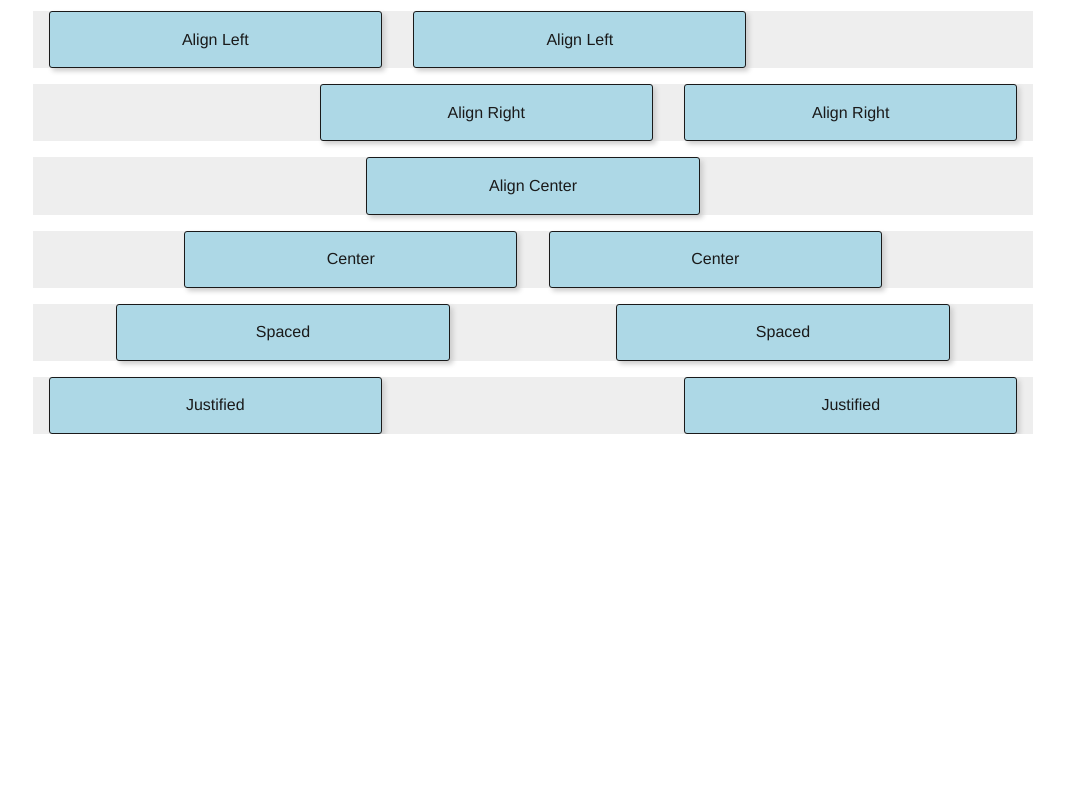
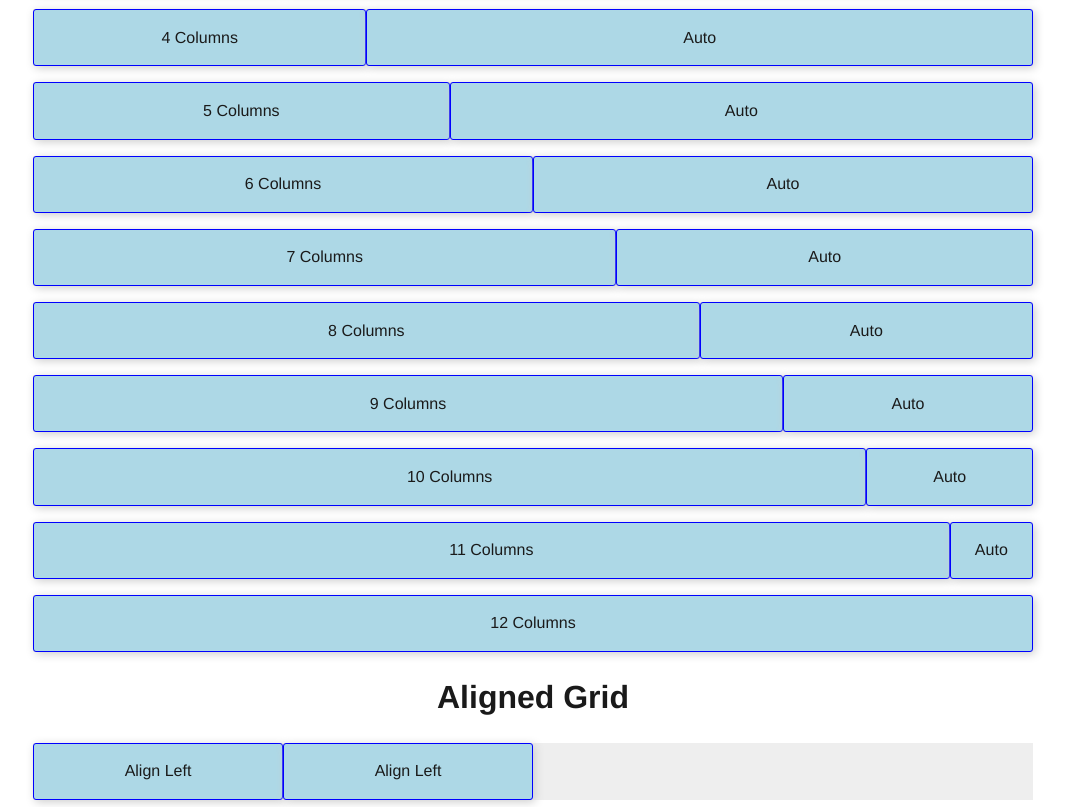
Before and after one commit to travispamaral/flexbox-grid, a website: page index.html in a window 1280 px wide. Shown: the part 742-1549 px from the top of the page, without its empty margins (107-1176 px from the left). Before the commit the page ends 1176 px from the top, so only its background shows below. Drawn offline with Linux system fonts and the light colour scheme.

Commit message:
add in all columns and pushes

```diff
--- a/index.html
+++ b/index.html
@@ -38,15 +38,55 @@
 </section>
 
 <section id="variable-columns">
-	<h1 class="text-center">Variable Columns</h1>
+	<h1 class="text-center">Sized Columns</h1>
 	<div class="row">
-		<div class="col col-3">1/3</div>
+		<div class="col col-1">Column</div>
 		<div class="col">Auto</div>
 	</div>
 	<div class="row">
-		<div class="col col-4">1/4</div>
+		<div class="col col-2">2 columns</div>
 		<div class="col">Auto</div>
 	</div>
+	<div class="row">
+		<div class="col col-3">3 Columns</div>
+		<div class="col">Auto</div>
+	</div>
+	<div class="row">
+		<div class="col col-4">4 Columns</div>
+		<div class="col">Auto</div>
+	</div>
+	<div class="row">
+		<div class="col col-5">5 Columns</div>
+		<div class="col">Auto</div>
+	</div>
+	<div class="row">
+		<div class="col col-6">6 Columns</div>
+		<div class="col">Auto</div>
+	</div>
+	<div class="row">
+		<div class="col col-7">7 Columns</div>
+		<div class="col">Auto</div>
+	</div>
+	<div class="row">
+		<div class="col col-8">8 Columns</div>
+		<div class="col">Auto</div>
+	</div>
+	<div class="row">
+		<div class="col col-9">9 Columns</div>
+		<div class="col">Auto</div>
+	</div>
+	<div class="row">
+		<div class="col col-10">10 Columns</div>
+		<div class="col">Auto</div>
+	</div>
+	<div class="row">
+		<div class="col col-11">11 Columns</div>
+		<div class="col">Auto</div>
+	</div>
+	<div class="row">
+		<div class="col col-12">12 Columns</div>
+	</div>
+</section>
 
 <section id="aligned">
 	<h1 class="text-center">Aligned Grid </h1>
--- a/scss/base/_grid.scss
+++ b/scss/base/_grid.scss
@@ -15,22 +15,104 @@
 }
 
 .col {
-	flex: 1 1 0%;
+	flex: 1 1 0px;
 	box-sizing: border-box;
-	margin: 0 .975rem;
 	padding: .975rem;
 	border-radius: 3px;
-	box-shadow: 3px 3px 5px #ccc;
+	border: 1px solid blue;
+	box-shadow: 2px 2px 10px #ccc;
 	text-align: center;
 	transition: all 300ms ease;
 	background-color: lightblue;
-	border: 1px solid #darkblue;
 	&:hover {box-shadow: none; background: lighten(lightblue, 5%);}
 }
 
 /* Columns */
-.col-3 {flex: 0 0 33.3333%;}
-.col-4 {flex: 0 0 25%;}
+.col-1 {
+	-ms-flex: 0 0 8.33333%;
+	flex: 0 0 8.33333%;
+	max-width: 8.33333%;
+}
+
+.col-2 {
+	-ms-flex: 0 0 16.66667%;
+	flex: 0 0 16.66667%;
+	max-width: 16.66667%;
+}
+
+.col-3 {
+	-ms-flex: 0 0 25%;
+	flex: 0 0 25%;
+	max-width: 25%;
+}
+
+.col-4 {
+	-ms-flex: 0 0 33.33333%;
+	flex: 0 0 33.33333%;
+	max-width: 33.33333%;
+}
+
+.col-5 {
+	-ms-flex: 0 0 41.66667%;
+	flex: 0 0 41.66667%;
+	max-width: 41.66667%;
+}
+
+.col-6 {
+	-ms-flex: 0 0 50%;
+	flex: 0 0 50%;
+	max-width: 50%;
+}
+
+.col-7 {
+	-ms-flex: 0 0 58.33333%;
+	flex: 0 0 58.33333%;
+	max-width: 58.33333%;
+}
+
+.col-8 {
+	-ms-flex: 0 0 66.66667%;
+	flex: 0 0 66.66667%;
+	max-width: 66.66667%;
+}
+
+.col-9 {
+	-ms-flex: 0 0 75%;
+	flex: 0 0 75%;
+	max-width: 75%;
+}
+
+.col-10 {
+	-ms-flex: 0 0 83.33333%;
+	flex: 0 0 83.33333%;
+	max-width: 83.33333%;
+}
+
+.col-11 {
+	-ms-flex: 0 0 91.66667%;
+	flex: 0 0 91.66667%;
+	max-width: 91.66667%;
+}
+
+.col-12 {
+	-ms-flex: 0 0 100%;
+	flex: 0 0 100%;
+	max-width: 100%;
+}
+
+//Offsets
+.col-push-0 {margin-left: 0%; }
+.col-push-1 {margin-left: 8.33333%; }
+.col-push-2 {margin-left: 16.66667%; }
+.col-push-3 {margin-left: 25%; }
+.col-push-4 {margin-left: 33.33333%; }
+.col-push-5 {margin-left: 41.66667%; }
+.col-push-6 {margin-left: 50%; }
+.col-push-7 {margin-left: 58.33333%; }
+.col-push-8 {margin-left: 66.66667%; }
+.col-push-9 {margin-left: 75%; }
+.col-push-10 {margin-left: 83.33333%; }
+.col-push-11 {margin-left: 91.66667%; }
 
 /* Alignment */
 // Column Alignment
--- a/scss/base/_normalize.scss
+++ b/scss/base/_normalize.scss
@@ -16,6 +16,9 @@ html {
 	line-height: 1.15; /* 1 */
 	-ms-text-size-adjust: 100%; /* 2 */
 	-webkit-text-size-adjust: 100%; /* 2 */
+	font-weight: normal;
+	-webkit-font-smoothing: antialiased;
+	-moz-osx-font-smoothing: grayscale;
 }
 
 /* Sections
@@ -175,6 +178,11 @@ audio:not([controls]) {
 
 img {
 	border-style: none;
+	display: inline-block;
+	vertical-align: middle;
+	max-width: 100%;
+	height: auto;
+	-ms-interpolation-mode: bicubic;
 }
 
 /**
```
Also changed, not shown: css/styles.min.css.
